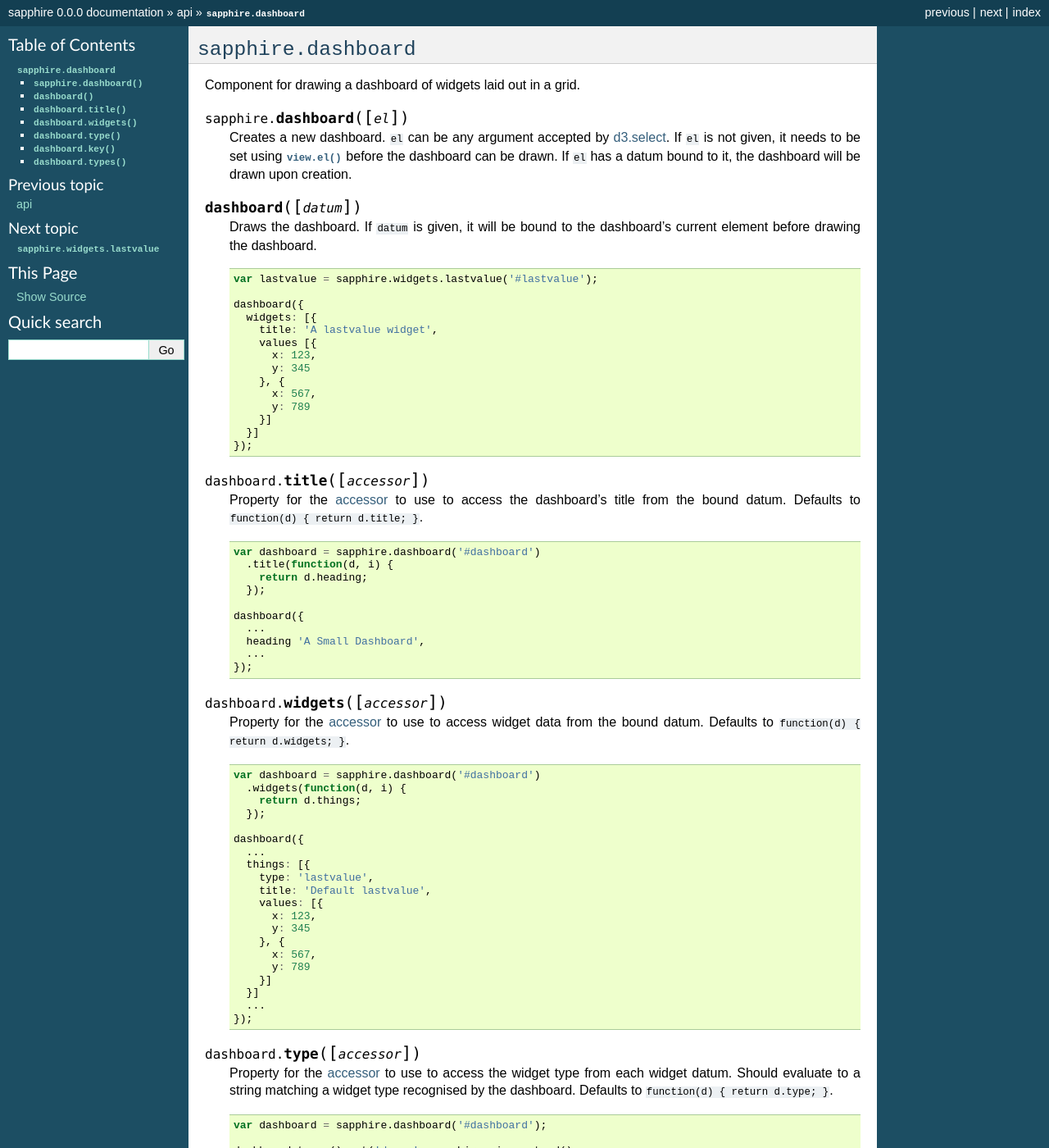
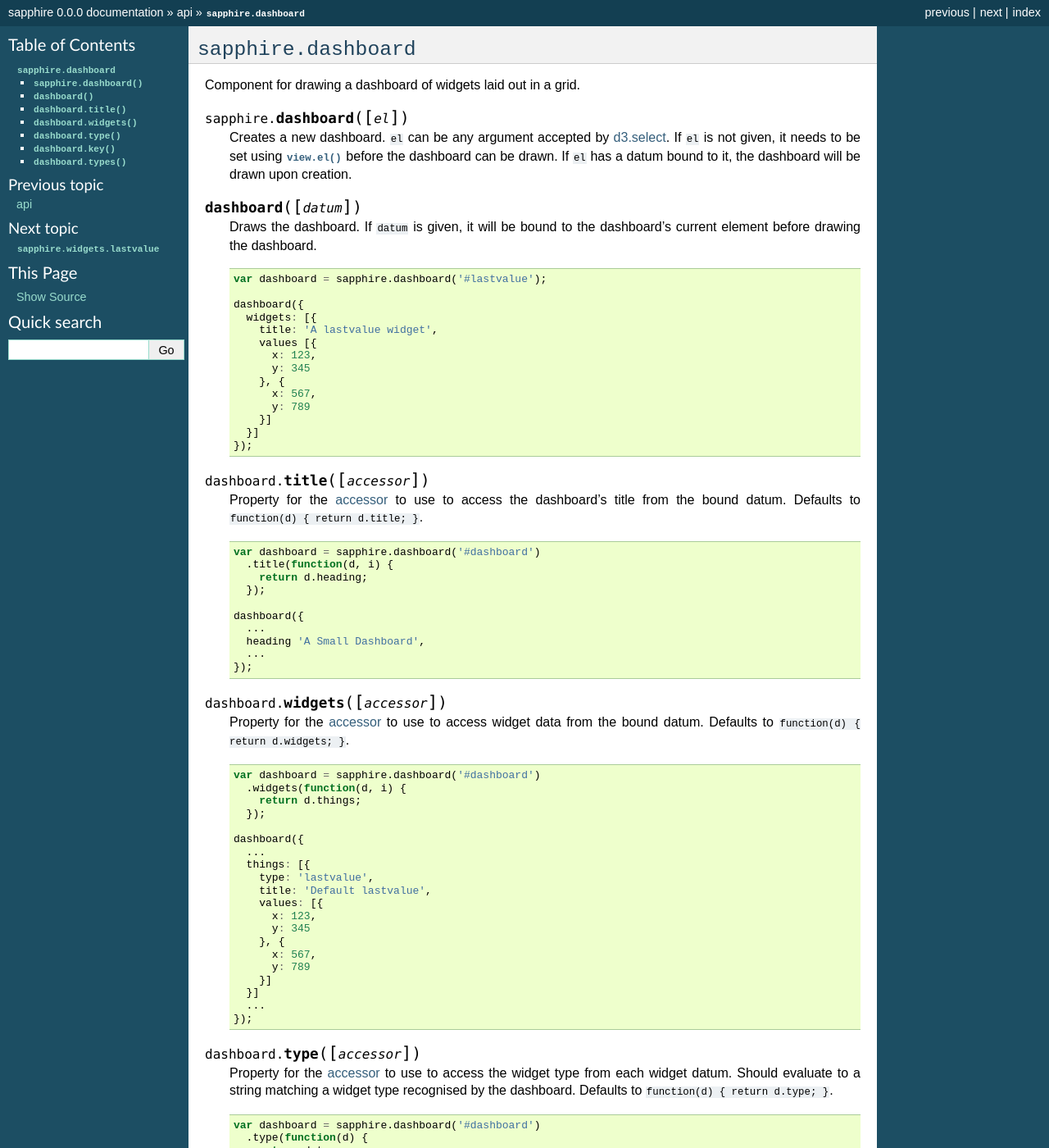
Before and after one commit to praekelt/sapphire, a Sphinx documentation site: the page built from docs/api/dashboard.rst, in a window 1280 px wide and 1400 px high. Shown: the whole window at 82% size. Built offline with Sphinx 7.4.7, drawn with Linux system fonts in a browser that asks for light colours; pages that are not in the unit, such as notebooks, are missing from menus; some of the changed text lies outside the part shown.

Commit message:
More documentation fixes

```diff
--- a/docs/api/dashboard.rst
+++ b/docs/api/dashboard.rst
@@ -18,7 +18,7 @@
 
   .. code-block:: javascript
 
-    var lastvalue = sapphire.widgets.lastvalue('#lastvalue');
+    var dashboard = sapphire.dashboard('#lastvalue');
 
     dashboard({
       widgets: [{
@@ -90,7 +90,10 @@
 
   .. code-block:: javascript
 
-    var dashboard = sapphire.dashboard('#dashboard');
+    var dashboard = sapphire.dashboard('#dashboard')
+      .type(function(d) {
+        return d.typename;
+      });
 
     dashboard.types().set('dummy', sapphire.view.extend()
       .draw(function() {
@@ -100,7 +103,7 @@
     dashboard({
       ...
       widgets: [{
-        type: 'dummy',
+        typename: 'dummy',
         text: 'foo'
       }]
     });
```
